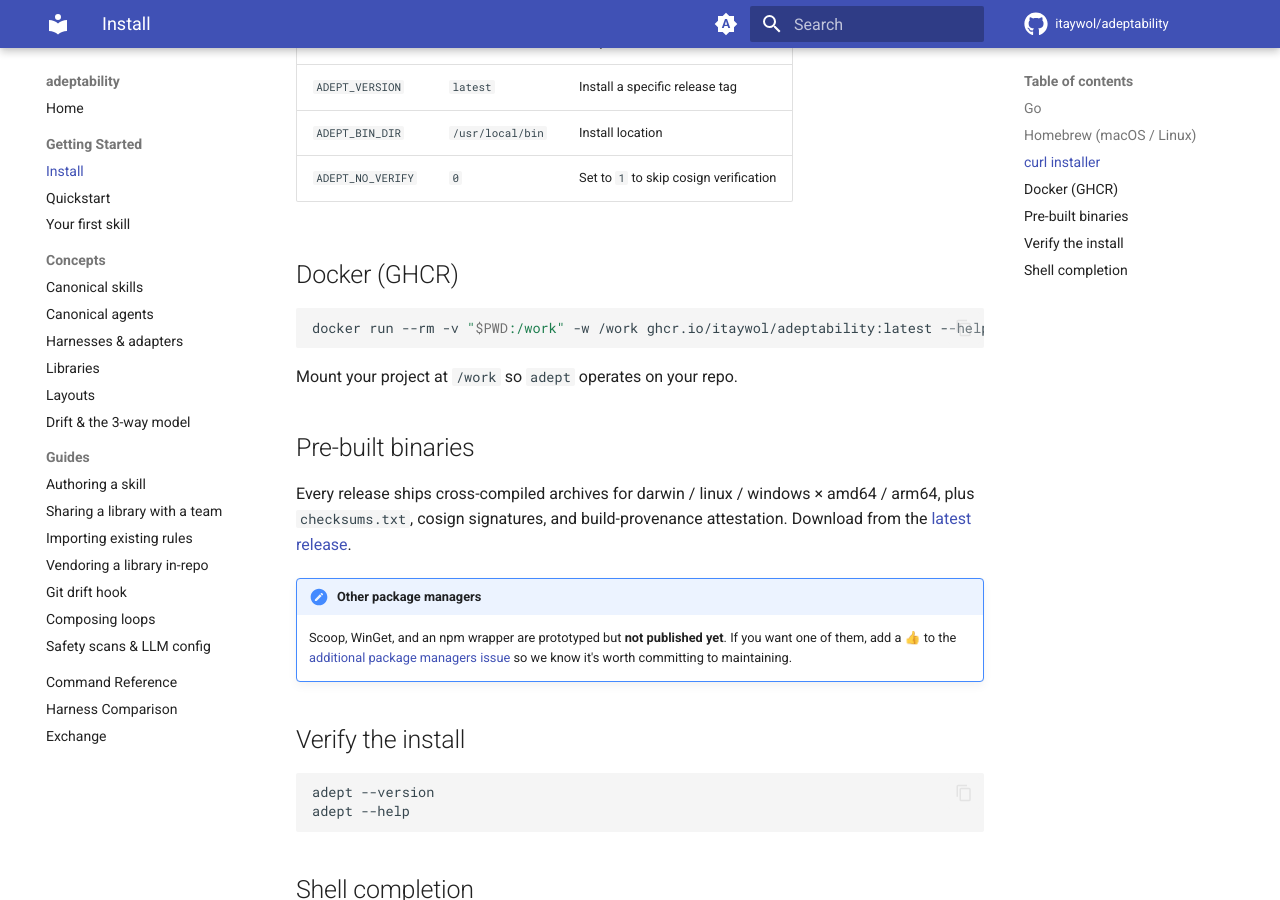
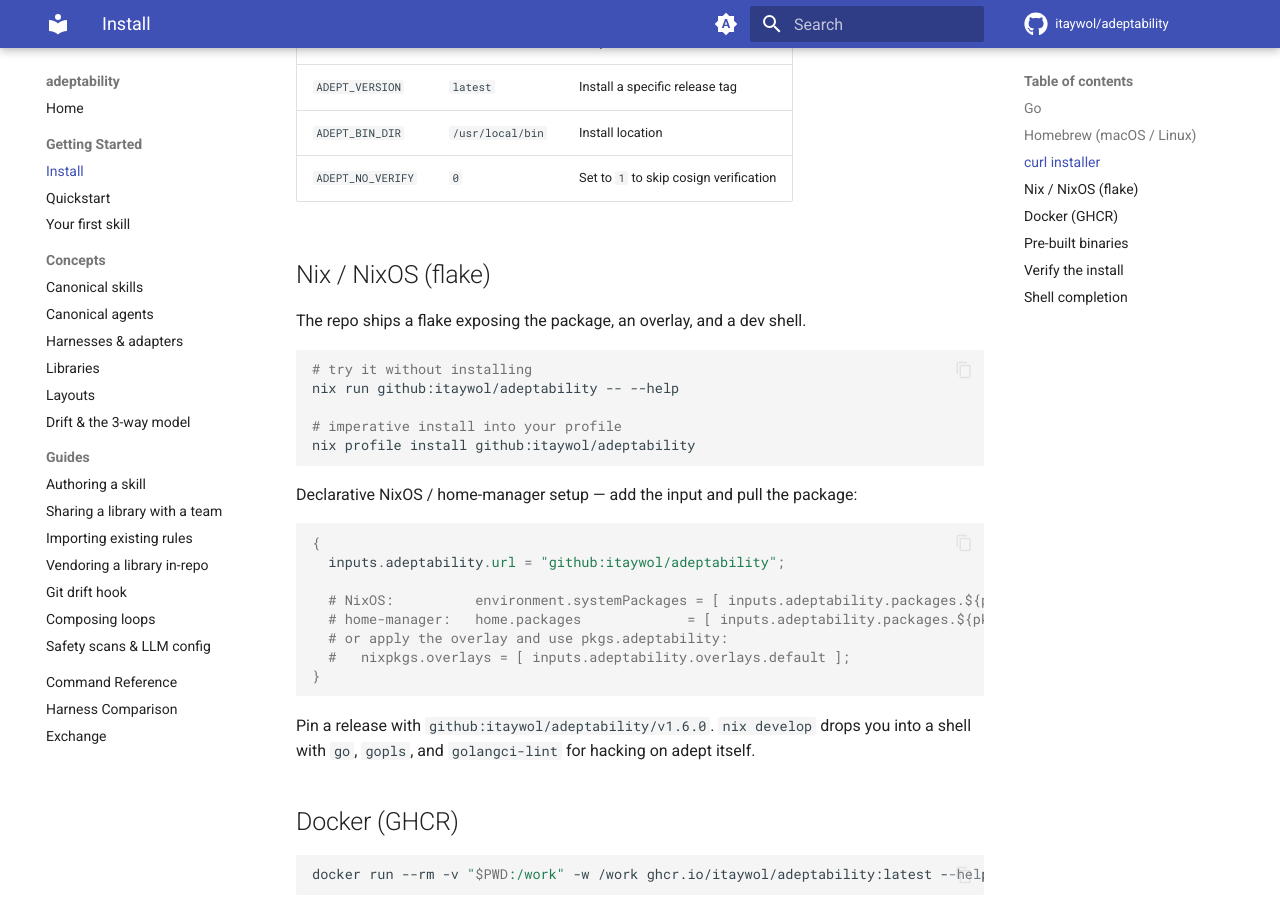
Before and after one commit to itaywol/adeptability, an MkDocs documentation site: the page built from docs/getting-started/install.md, in a window 1280 px wide and 900 px high, scrolled down 730 px. Built offline with MkDocs 1.6.1 and Material for MkDocs 9.7.7, drawn with Linux system fonts in a browser that asks for light colours; comment, search, counter and statistics services are not loaded.

Commit message:
feat(nix): add flake with package, overlay, and dev shell
nix run github:itaywol/adeptability works out of the box; NixOS and
home-manager users can consume packages.<system>.default or the
overlay. Version comes from the release-please manifest; build metadata
is injected via ldflags from the flake's self rev. Tests are skipped in
the sandbox — CI runs the full gate matrix.

Co-Authored-By: Claude Fable 5 <noreply@anthropic.com>

````diff
--- a/docs/getting-started/install.md
+++ b/docs/getting-started/install.md
@@ -31,6 +31,34 @@ the binary in `/usr/local/bin`. Environment overrides:
 | `ADEPT_VERSION` | `latest` | Install a specific release tag |
 | `ADEPT_BIN_DIR` | `/usr/local/bin` | Install location |
 | `ADEPT_NO_VERIFY` | `0` | Set to `1` to skip cosign verification |
+
+## Nix / NixOS (flake)
+
+The repo ships a flake exposing the package, an overlay, and a dev shell.
+
+```bash
+# try it without installing
+nix run github:itaywol/adeptability -- --help
+
+# imperative install into your profile
+nix profile install github:itaywol/adeptability
+```
+
+Declarative NixOS / home-manager setup — add the input and pull the package:
+
+```nix
+{
+  inputs.adeptability.url = "github:itaywol/adeptability";
+
+  # NixOS:          environment.systemPackages = [ inputs.adeptability.packages.${pkgs.system}.default ];
+  # home-manager:   home.packages             = [ inputs.adeptability.packages.${pkgs.system}.default ];
+  # or apply the overlay and use pkgs.adeptability:
+  #   nixpkgs.overlays = [ inputs.adeptability.overlays.default ];
+}
+```
+
+Pin a release with `github:itaywol/adeptability/v1.6.0`. `nix develop` drops you into a shell
+with `go`, `gopls`, and `golangci-lint` for hacking on adept itself.
 
 ## Docker (GHCR)
 
````
Also changed, not shown: README.md (+3 -0 lines), 3 other files.
